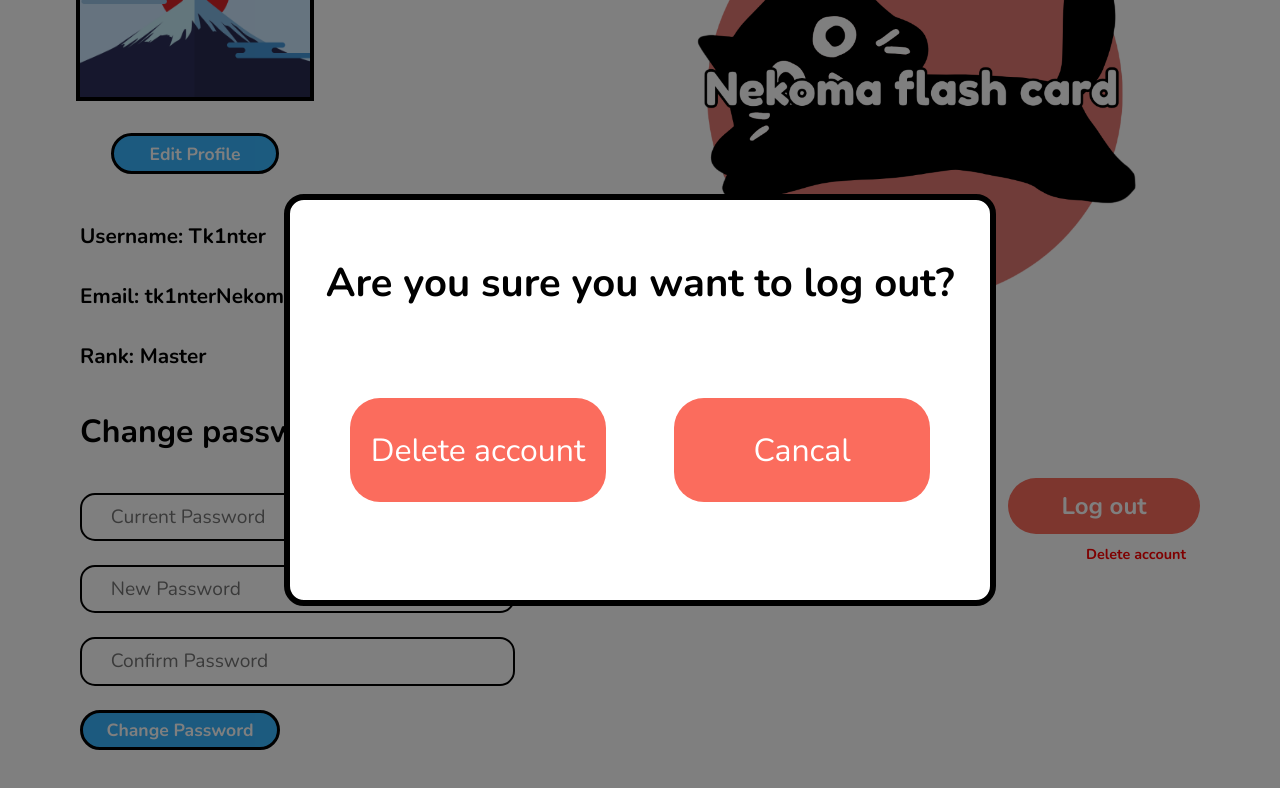
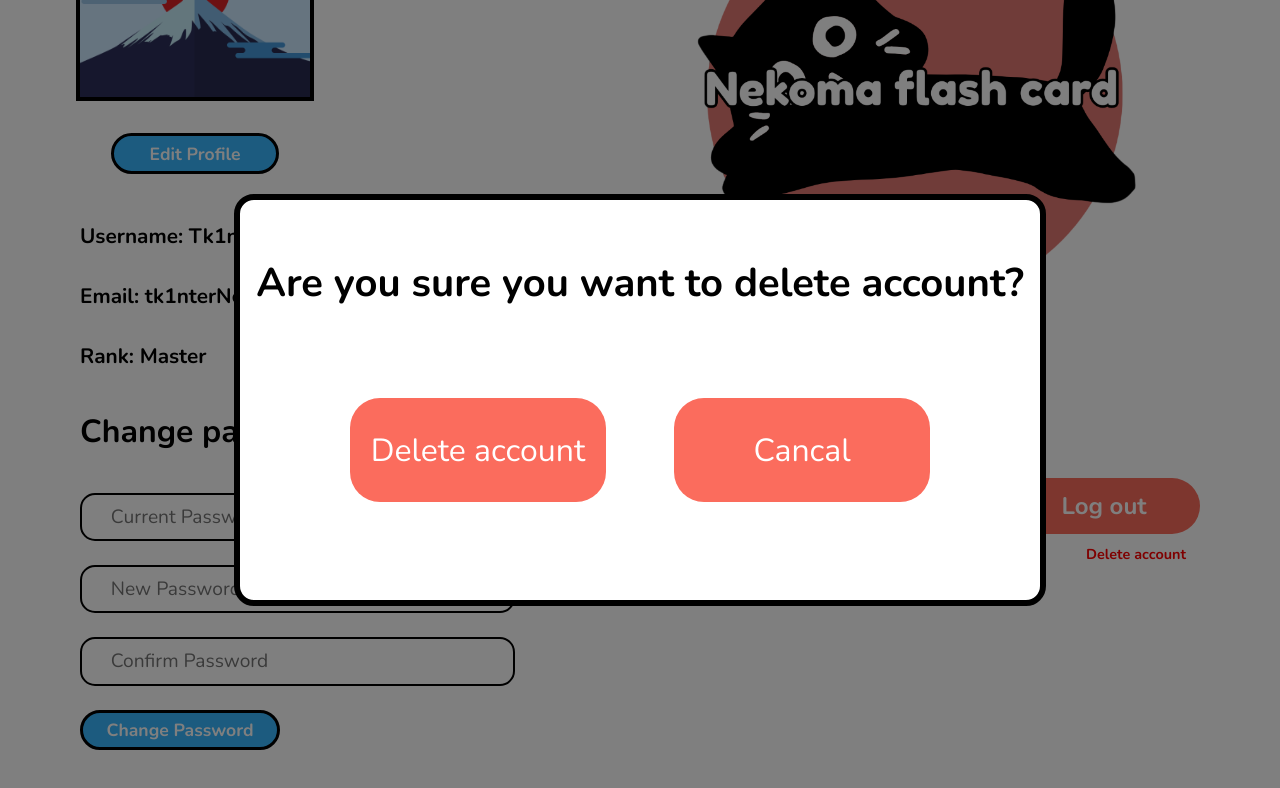
Before and after one commit to ROYY-Y/Web-Project, a plain HTML site: page HTML/Profile.html in a window 1280 px wide. Both pictures are taken after a click on the element "Delete account". Shown: the part 410-1198 px from the top of the page. Drawn offline with nearby package versions, Linux system fonts and the light colour scheme.

```diff
--- a/HTML/Profile.html
+++ b/HTML/Profile.html
@@ -80,7 +80,7 @@
         </div>
         <div class="box_delete" id="Delete_account">
             <div class="content_D">
-                <p>Are you sure you want to log out?</p>
+                <p>Are you sure you want to delete account?</p>
                 <button id="confirmDelete">Delete account</button>
                 <button id="close_d">Cancal</button>
             </div>
```
